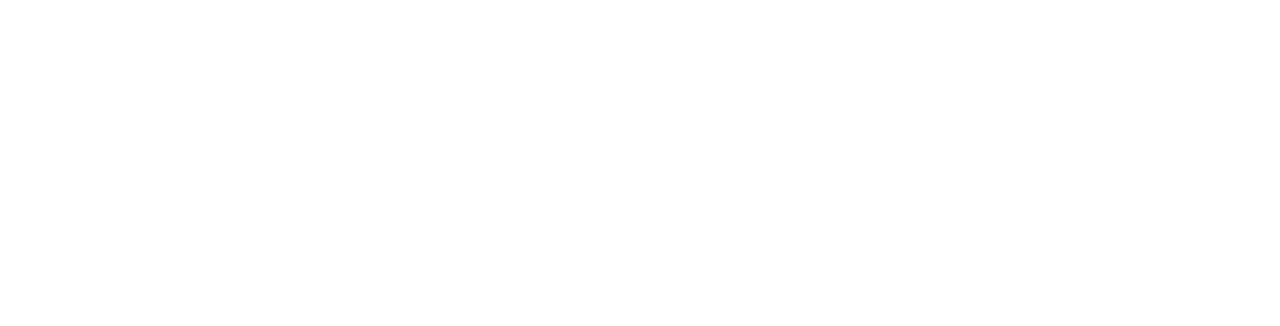
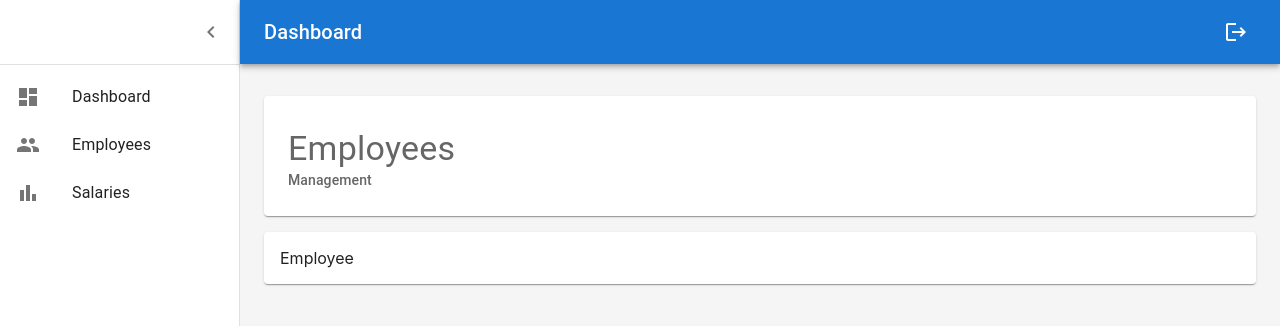
Before and after one commit to MohammadAltal/payroll-app, a React (Create React App) app: page /employees in a window 1280 px wide. Before the commit this address had no page. Shown: the top 326 px of the page. Built offline with nearby package versions, Linux system fonts and the light colour scheme; sample sign-in values are in the browser's storage.

Commit message:
first commit

```diff
--- a/src/App.js
+++ b/src/App.js
@@ -1,9 +1,11 @@
 import { BrowserRouter as Router, Route, Routes } from "react-router-dom";
 import Signin from "./pages/Signin";
 import Signup from "./pages/Signup";
-import Home from "./pages/Home"; // Import your Home component
+import Layout from "./components/Layout";
 import ProtectedRoute from './routes/ProtectedRoute';
 import PublicRoute from './routes/PublicRoute';
+import CreateEmployee from './pages/Employees/Create';
+import IndexEmployees from './pages/Employees/Index';
 
 function App() {
     return (
@@ -11,8 +13,10 @@
             <main>
                 <Router>
                     <Routes>
-                        <Route path="/" element={<ProtectedRoute element={Home} />} />
-                        <Route path="/home" element={<ProtectedRoute element={Home} />} />
+
+                        <Route path="/employees" element={<Layout><ProtectedRoute element={IndexEmployees} /></Layout>} />
+                        <Route path="/home" element={<Layout><ProtectedRoute element={CreateEmployee} /></Layout>} />
+
                         <Route path="/signin" element={<PublicRoute element={Signin} />} />
                         <Route path="/signup" element={<PublicRoute element={Signup} />} />
                         {/* Add more routes as needed */}
--- /dev/null
+++ b/src/components/Item.jsx
@@ -0,0 +1,24 @@
+import React from 'react';
+import { styled } from '@mui/material/styles';
+import Paper from '@mui/material/Paper';
+
+
+const CustomItem = styled(Paper)(({ theme }) => ({
+    backgroundColor: '#fff',
+    paddingTop: theme.spacing(4),
+    paddingLeft: theme.spacing(3),
+    paddingRight:  theme.spacing(3),
+    paddingBottom: theme.spacing(3),
+    color: theme.palette.text.secondary,
+  }));
+
+
+function Item({children}) {
+    return (
+        <CustomItem>
+             {children}
+        </CustomItem>
+    );
+}
+
+export default Item;
--- a/src/pages/Home.js
+++ b/src/components/Layout.js
@@ -1,6 +1,5 @@
 import * as React from 'react';
 import { styled, createTheme, ThemeProvider } from '@mui/material/styles';
-import CssBaseline from '@mui/material/CssBaseline';
 import MuiDrawer from '@mui/material/Drawer';
 import Box from '@mui/material/Box';
 import MuiAppBar from '@mui/material/AppBar';
@@ -9,13 +8,11 @@
 import Typography from '@mui/material/Typography';
 import Divider from '@mui/material/Divider';
 import IconButton from '@mui/material/IconButton';
-import Container from '@mui/material/Container';
-import Grid from '@mui/material/Grid';
-import Paper from '@mui/material/Paper';
 import MenuIcon from '@mui/icons-material/Menu';
 import ChevronLeftIcon from '@mui/icons-material/ChevronLeft';
 import LogoutIcon from '@mui/icons-material/Logout';
-import { mainListItems } from '../components/listItems';
+import MainListItems from './MainListItems';
+import Container from '@mui/material/Container';
 import AuthService from '../services/AuthService';
 
 const drawerWidth = 240;
@@ -67,7 +64,7 @@
 // TODO remove, this demo shouldn't need to reset the theme.
 const defaultTheme = createTheme();
 
-export default function Home() {
+export default function Layout({ children }) {
 
     const authService = new AuthService();
     const [open, setOpen] = React.useState(true);
@@ -82,8 +79,8 @@
 
     return (
         <ThemeProvider theme={defaultTheme}>
-            <Box sx={{ display: 'flex' }}>
-                <CssBaseline />
+            <Box sx={{ display: "flex", backgroundColor: "#F4F6F9" }}>
+
                 <AppBar position="absolute" open={open}>
                     <Toolbar
                         sx={{
@@ -131,7 +128,7 @@
                     </Toolbar>
                     <Divider />
                     <List component="nav">
-                        {mainListItems}
+                        <MainListItems />
                     </List>
                 </Drawer>
                 <Box
@@ -148,38 +145,7 @@
                 >
                     <Toolbar />
                     <Container maxWidth="lg" sx={{ mt: 4, mb: 4 }}>
-                        <Grid container spacing={3}>
-                            {/* Chart */}
-                            <Grid item xs={12} md={8} lg={9}>
-                                <Paper
-                                    sx={{
-                                        p: 2,
-                                        display: 'flex',
-                                        flexDirection: 'column',
-                                        height: 240,
-                                    }}
-                                >
-                                </Paper>
-                            </Grid>
-                            {/* Recent Deposits */}
-                            <Grid item xs={12} md={4} lg={3}>
-                                <Paper
-                                    sx={{
-                                        p: 2,
-                                        display: 'flex',
-                                        flexDirection: 'column',
-                                        height: 240,
-                                    }}
-                                >
-                                </Paper>
-                            </Grid>
-                            {/* Recent Orders */}
-                            <Grid item xs={12}>
-                                <Paper sx={{ p: 2, display: 'flex', flexDirection: 'column' }}>
-
-                                </Paper>
-                            </Grid>
-                        </Grid>
+                        {children}
                     </Container>
                 </Box>
             </Box>
--- /dev/null
+++ b/src/components/MainListItems.js
@@ -0,0 +1,34 @@
+import * as React from 'react';
+import ListItemButton from '@mui/material/ListItemButton';
+import ListItemIcon from '@mui/material/ListItemIcon';
+import ListItemText from '@mui/material/ListItemText';
+import DashboardIcon from '@mui/icons-material/Dashboard';
+import PeopleIcon from '@mui/icons-material/People';
+import BarChartIcon from '@mui/icons-material/BarChart';
+import {useNavigate} from "react-router-dom";
+
+export default function MainListItems() {
+    const navigate = useNavigate();
+    return (
+        <React.Fragment>
+            <ListItemButton onClick={() => { navigate('/dashboard'); }}>
+                <ListItemIcon>
+                    <DashboardIcon />
+                </ListItemIcon>
+                <ListItemText primary="Dashboard" />
+            </ListItemButton>
+            <ListItemButton onClick={() => { navigate('/employees'); }}>
+                <ListItemIcon>
+                    <PeopleIcon />
+                </ListItemIcon>
+                <ListItemText primary="Employees" />
+            </ListItemButton>
+            <ListItemButton onClick={() => { navigate('/salaries'); }}>
+                <ListItemIcon>
+                    <BarChartIcon />
+                </ListItemIcon>
+                <ListItemText primary="Salaries" />
+            </ListItemButton>
+        </React.Fragment>
+    );
+}
--- a/src/components/listItems.js
+++ /dev/null
@@ -1,60 +0,0 @@
-import * as React from 'react';
-import ListItemButton from '@mui/material/ListItemButton';
-import ListItemIcon from '@mui/material/ListItemIcon';
-import ListItemText from '@mui/material/ListItemText';
-import ListSubheader from '@mui/material/ListSubheader';
-import DashboardIcon from '@mui/icons-material/Dashboard';
-import ShoppingCartIcon from '@mui/icons-material/ShoppingCart';
-import PeopleIcon from '@mui/icons-material/People';
-import BarChartIcon from '@mui/icons-material/BarChart';
-import LayersIcon from '@mui/icons-material/Layers';
-import AssignmentIcon from '@mui/icons-material/Assignment';
-
-export const mainListItems = (
-    <React.Fragment>
-        <ListItemButton>
-            <ListItemIcon>
-                <DashboardIcon />
-            </ListItemIcon>
-            <ListItemText primary="Dashboard" />
-        </ListItemButton>
-        <ListItemButton>
-            <ListItemIcon>
-                <PeopleIcon />
-            </ListItemIcon>
-            <ListItemText primary="Employees" />
-        </ListItemButton>
-        <ListItemButton>
-            <ListItemIcon>
-                <BarChartIcon />
-            </ListItemIcon>
-            <ListItemText primary="Salaries" />
-        </ListItemButton>
-    </React.Fragment>
-);
-
-export const secondaryListItems = (
-    <React.Fragment>
-        <ListSubheader component="div" inset>
-            Saved reports
-        </ListSubheader>
-        <ListItemButton>
-            <ListItemIcon>
-                <AssignmentIcon />
-            </ListItemIcon>
-            <ListItemText primary="Current month" />
-        </ListItemButton>
-        <ListItemButton>
-            <ListItemIcon>
-                <AssignmentIcon />
-            </ListItemIcon>
-            <ListItemText primary="Last quarter" />
-        </ListItemButton>
-        <ListItemButton>
-            <ListItemIcon>
-                <AssignmentIcon />
-            </ListItemIcon>
-            <ListItemText primary="Year-end sale" />
-        </ListItemButton>
-    </React.Fragment>
-);
--- /dev/null
+++ b/src/pages/Employees/Create.js
@@ -0,0 +1,24 @@
+import * as React from 'react';
+import Grid from '@mui/material/Grid';
+import Paper from '@mui/material/Paper';
+import Typography from '@mui/material/Typography';
+import Item from '../../components/Item';
+
+export default function CreateEmployee() {
+    return (
+        <Grid container spacing={3}>
+            <Grid item xs={12}>
+                <Item>
+                    <Typography variant="h4">Employees</Typography>
+                    <Typography variant="subtitle2">Management</Typography>
+                </Item>
+            </Grid>
+
+            <Grid item xs={12}>
+                <Paper sx={{ p: 2, display: 'flex', flexDirection: 'column' }}>
+                    Employee
+                </Paper>
+            </Grid>
+        </Grid>
+    );
+}
--- /dev/null
+++ b/src/pages/Employees/Index.js
@@ -0,0 +1,24 @@
+import * as React from 'react';
+import Grid from '@mui/material/Grid';
+import Paper from '@mui/material/Paper';
+import Typography from '@mui/material/Typography';
+import Item from '../../components/Item';
+
+export default function IndexEmployees() {
+    return (
+        <Grid container spacing={2}>
+            <Grid item xs={12}>
+                <Item>
+                    <Typography variant="h4">Employees</Typography>
+                    <Typography variant="subtitle2">Management</Typography>
+                </Item>
+            </Grid>
+
+            <Grid item xs={12}>
+                <Paper sx={{ p: 2, display: 'flex', flexDirection: 'column' }}>
+                    Employee
+                </Paper>
+            </Grid>
+        </Grid>
+    );
+}
```
Also changed, not shown: src/pages/Employees/create.js (deleted).
